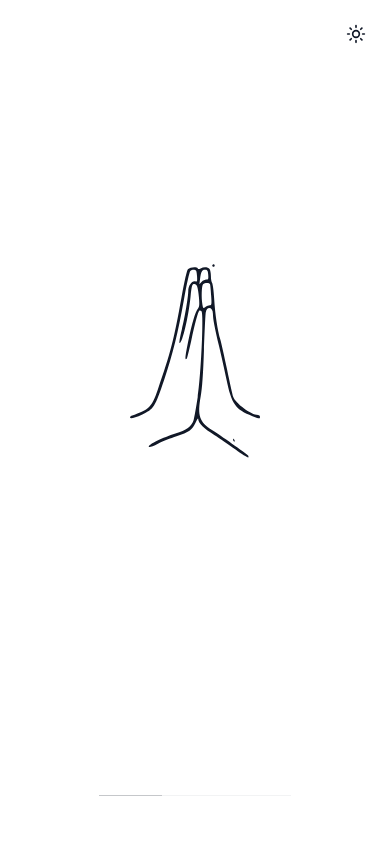
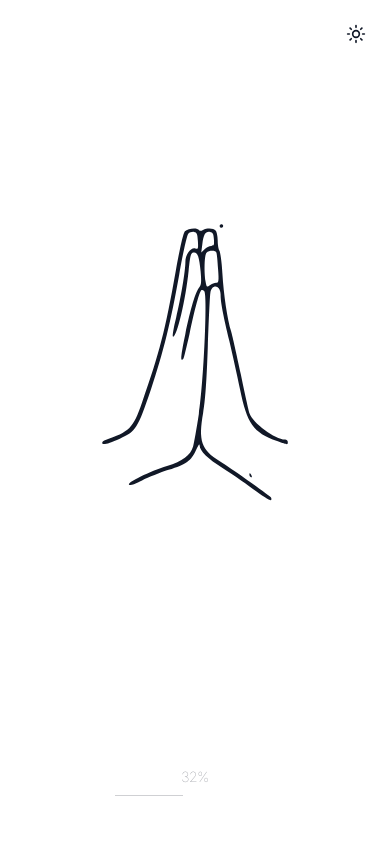
Before and after one commit to pradipchaudhary/portfolio.v3, a Next.js app: page / in a window 390 px wide. Shown: the top 844 px of the page. Built offline with nearby package versions, Linux system fonts and the light colour scheme; no server answers; the database is empty.

Commit message:
fixed loading scree

```diff
--- a/app/components/page.tsx
+++ b/app/components/page.tsx
@@ -3,21 +3,21 @@ export default function ComponentsPage() {
   return (
     <section className="py-18">
       <header className="mb-12">
-        <h1 className="text-4xl font-bold text-gray-900 tracking-tight">
+        <h1 className="text-4xl font-bold text-gray-900 dark:text-zinc-50 tracking-tight">
           Components
         </h1>
-        <p className="mt-4 text-gray-600 max-w-2xl leading-7">
+        <p className="mt-4 text-zinc-500 dark:text-zinc-400 max-w-2xl leading-7">
           A collection of reusable UI components and design patterns for building consistent and scalable user interfaces.
         </p>
       </header>
 
       {/* Coming Soon Box */}
-      <div className="border border-dashed border-gray-300 rounded-xl p-10 bg-gray-50 mt-16">
-        <p className="text-lg font-medium text-gray-800">
+      <div className="border border-dashed border-gray-300 dark:border-zinc-800 rounded-xl p-10 bg-gray-50 mt-16 dark:bg-zinc-900/50 backdrop-blur-sm">
+        <p className="text-lg font-medium text-zinc-900 dark:text-zinc-50">
           🚧 Coming Soon
         </p>
 
-        <p className="mt-3 text-sm text-gray-500">
+        <p className="mt-3 text-sm text-zinc-500 dark:text-zinc-400">
           I&apos;m currently designing and engineering a set of production-ready
           components. This section will be available soon.
         </p>
--- a/app/layout.tsx
+++ b/app/layout.tsx
@@ -110,7 +110,7 @@ export default function RootLayout({
     children: React.ReactNode;
 }) {
     return (
-        <html lang="en" suppressHydrationWarning>
+        <html lang="en" data-scroll-behavior="smooth" suppressHydrationWarning>
             <head>
                 {/* JSON-LD Structured Data for SEO */}
                 <script
--- a/components/ui/LoadingScreen.tsx
+++ b/components/ui/LoadingScreen.tsx
@@ -36,7 +36,7 @@ export default function LoadingScreen({
 
   return (
     <div className="fixed inset-0 z-[100] flex flex-col items-center justify-center bg-background transition-colors duration-700">
-      <div className="flex flex-col items-center gap-12">
+      <div className="flex flex-col items-center gap-12 text-foreground/90">
 
         {/* Logo */}
         <motion.div
@@ -50,11 +50,11 @@ export default function LoadingScreen({
             animate={{ clipPath: "inset(0% 0% 0% 0%)" }}
             transition={{ duration: 2, ease: [0.22, 1, 0.36, 1], delay: 0.3 }}
           >
-            <Namaste className="w-56 h-56 sm:w-72 sm:h-72 fill-current text-foreground" />
+            <Namaste className="w-80 h-80 sm:w-72 sm:h-72 fill-current text-foreground" />
           </motion.div>
         </motion.div>
 
-        {/* Text + Percentage */}
+        {/* Text  */}
         <div className="h-20 flex flex-col items-center justify-center gap-2">
           <motion.h1
             initial={{ opacity: 0, y: 20, letterSpacing: "1em" }}
@@ -69,27 +69,35 @@ export default function LoadingScreen({
             Namaste
           </motion.h1>
 
+
+        </div>
+      </div>
       {/* Percentage */}
-          <motion.span
+      {/* <motion.span
         initial={{ opacity: 0 }}
         animate={{ opacity: 1 }}
-            transition={{ delay: 2.2 }}
-            className="text-sm text-foreground/50 tracking-widest"
+        transition={{ delay: 0.2 }}
+        className="text-sm text-foreground/50 tracking-widest mt-20 "
       >
+
+
+      </motion.span> */}
+      <div className="absolute bottom-12 left-1/2 -translate-x-1/2 bg-accent/50 overflow-hidden text-center">
+        {/* Percentage */}
+        <h1 className="text-foreground/50 tracking-tight text-sm font-thin">
           {Math.floor(progress)}%
-          </motion.span>
-        </div>
-      </div>
-
+        </h1>
         {/* Progress Bar */}
-      <div className="absolute bottom-12 left-1/2 -translate-x-1/2 w-48 h-[1px] bg-foreground/5 overflow-hidden">
+        <div className="w-40 h-[1px] bg-accent/10 overflow-hidden mt-2">
           <motion.div
             className="h-full bg-foreground/20"
             initial={{ width: "0%" }}
             animate={{ width: "100%" }}
-          transition={{ duration: 4.5, ease: "linear" }}
+            transition={{ duration: 3.5, ease: "linear" }}
           />
         </div>
       </div>
+
+    </div>
   );
 }
--- a/styles/globals.css
+++ b/styles/globals.css
@@ -18,6 +18,7 @@
     --background: #09090b;
     --foreground: #fafafa;
     --muted: #18181b;
+    --accent: #4285f4;
 }
 
 /* Ensure Tailwind v4 knows about the dark class strategy */
@@ -56,7 +57,6 @@ body {
     height: 100%;
     -webkit-font-smoothing: antialiased;
     -moz-osx-font-smoothing: grayscale;
-    scroll-behavior: smooth;
     transition: background-color 0.3s ease, color 0.3s ease;
 }
 
```
Lines whose indentation alone changed are shown as unchanged.
